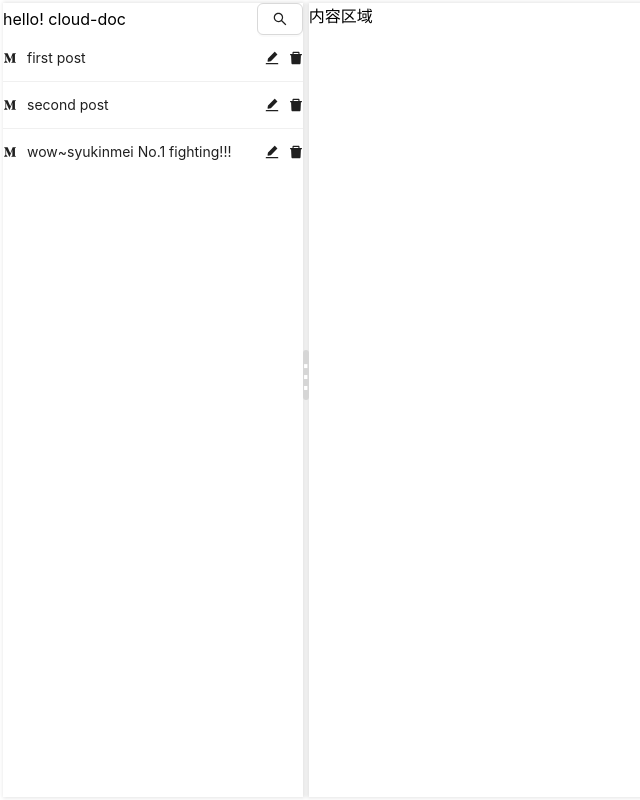
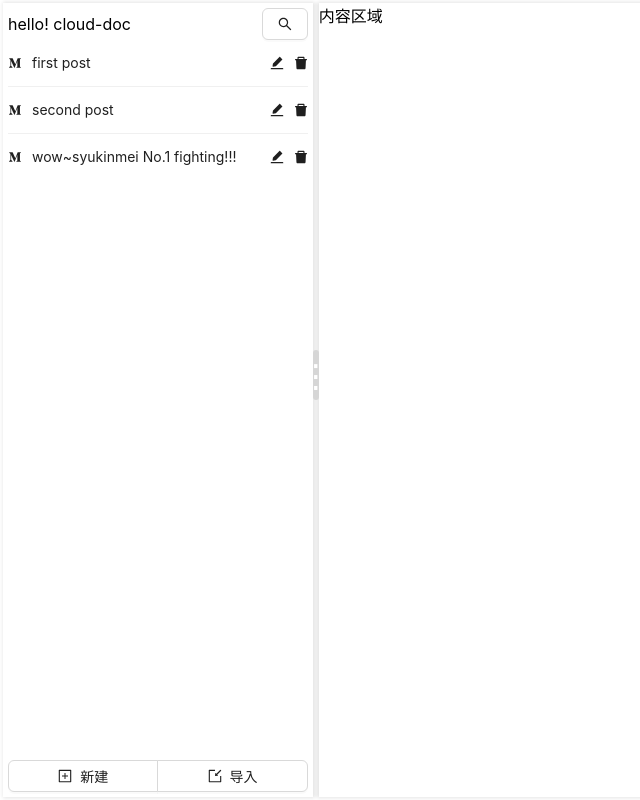
Before and after one commit to syukinmei/cloud-doc, a React (Create React App) app: page / in a window 1280 px wide. Shown: the whole page, without its empty margins (0-640 px from the left). Built offline with nearby package versions, Linux system fonts and the light colour scheme.

Commit message:
feat:添加LeftMenuBtn组件，leftMenu完成开发

```diff
--- a/src/App.js
+++ b/src/App.js
@@ -2,6 +2,7 @@ import React, { useEffect } from "react";
 import "./styles.less";
 import FileSearch from "./components/FileSearch";
 import FileList from "./components/FileList";
+import LeftMenuBtn from "./components/LeftMenuBtn";
 
 const mockData = [
   {
@@ -64,7 +65,7 @@ function App() {
   }, []);
   return (
     <div className="app-container vh100 flex">
-      <div className="left-menu">
+      <div className="left-menu fd--c pa-little">
         <FileSearch
           title="hello! cloud-doc"
           onFileSearch={(value) => {
@@ -79,6 +80,10 @@ function App() {
             console.log("onSaveEdit", { id, newValue });
           }}
         />
+        <LeftMenuBtn
+          onNewFile={() => console.log("onNewFile")}
+          onImportFile={() => console.log("onImportFile")}
+        />
       </div>
       <div className="resize fxy--center" title="收缩侧边栏">
         ⋮
--- a/src/components/FileList.js
+++ b/src/components/FileList.js
@@ -37,7 +37,7 @@ const FileList = ({ files, onFileClick, onFileDelete, onSaveEdit }) => {
     if (editStatus) node.current.focus();
   }, [editStatus]);
   return (
-    <div>
+    <div className="flex-1">
       <List
         dataSource={files}
         renderItem={(item) => (
@@ -88,7 +88,7 @@ const FileList = ({ files, onFileClick, onFileDelete, onSaveEdit }) => {
   );
 };
 
-FileList.propTyoes = {
+FileList.propTypes = {
   files: PropTypes.array,
   onFileClick: PropTypes.func,
   onFileDelete: PropTypes.func,
--- /dev/null
+++ b/src/components/LeftMenuBtn.js
@@ -0,0 +1,26 @@
+import React from "react";
+import { Button, Space } from "antd";
+import { PlusSquareOutlined, ImportOutlined } from "@ant-design/icons";
+import PropTypes from "prop-types";
+
+const LeftMenuBtn = ({ onNewFile, onImportFile }) => {
+  return (
+    <Space.Compact block>
+      <Button className="flex-1" onClick={onNewFile}>
+        <PlusSquareOutlined />
+        新建
+      </Button>
+      <Button className="flex-1" onClick={onImportFile}>
+        <ImportOutlined />
+        导入
+      </Button>
+    </Space.Compact>
+  );
+};
+
+LeftMenuBtn.propTypes = {
+  onNewFile: PropTypes.func,
+  onImportFile: PropTypes.func,
+};
+
+export default LeftMenuBtn;
```
